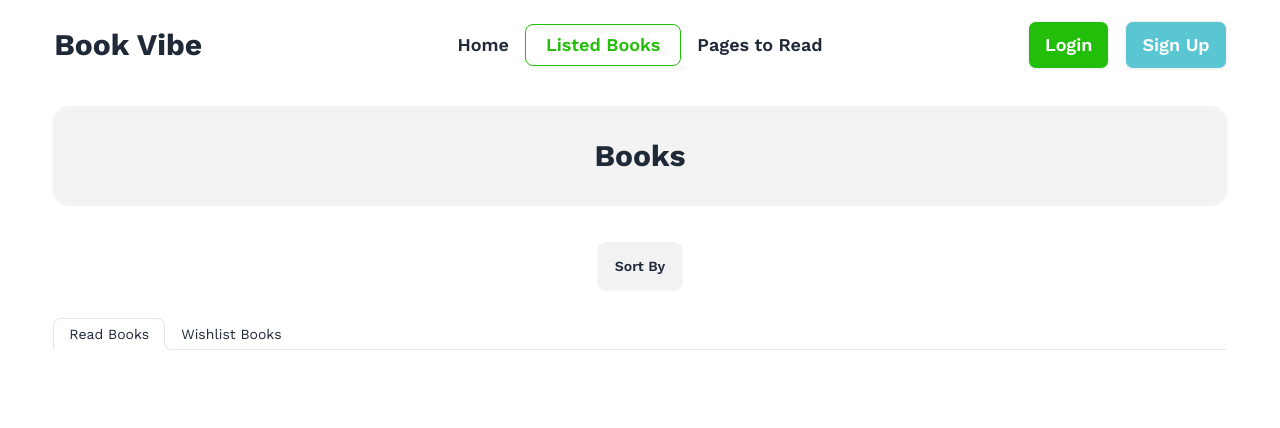
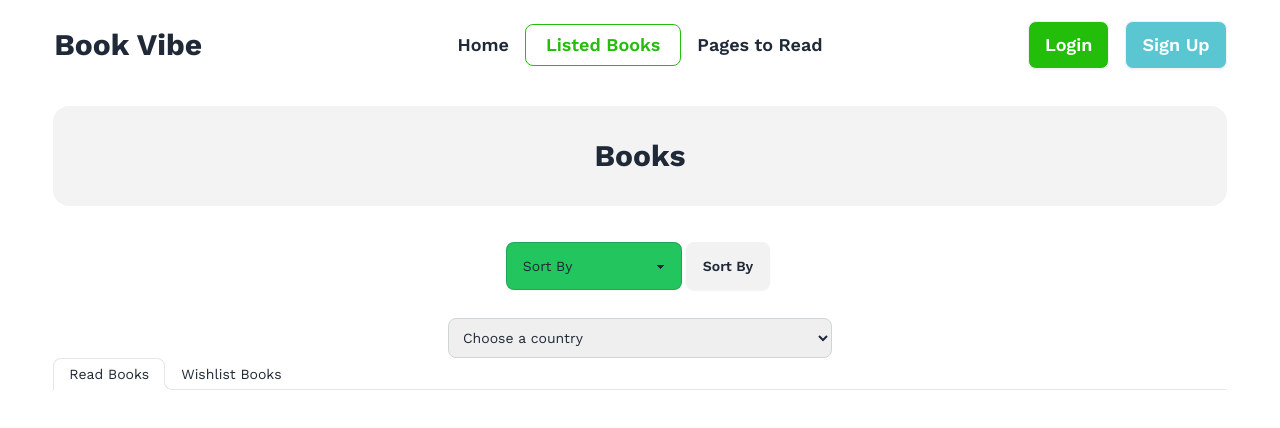
Before and after one commit to rironib/A8-Book-Vibe, a React (Vite) app: page /booklist in a window 1280 px wide. Shown: the top 428 px of the page. Built offline with nearby package versions, Linux system fonts and the light colour scheme; a web font is replaced by a local one.

Commit message:
Dist folder removed

```diff
--- a/src/Components/BookLists/BookLists.jsx
+++ b/src/Components/BookLists/BookLists.jsx
@@ -29,7 +29,15 @@ const BookLists = () => {
     return (
         <div>
             <div className='bg-[#1313130D] p-8 font-bold text-3xl text-center mb-8 rounded-2xl'>Books</div>
+
             <div className='text-center mb-6'>
+                <select className="bg-green-500 focus:bg-white select select-bordered w-42 max-w-xs">
+                    <option disabled selected>Sort By</option>
+                    <option>Rating</option>
+                    <option>Published Year</option>
+                    <option>Number of Pages</option>
+                </select>
+
                 <div className="dropdown">
                     <div tabIndex="0" role="button" className="btn m-1">Sort By</div>
                     <ul tabIndex="0" className="dropdown-content z-[1] menu p-2 shadow bg-base-100 rounded-box w-52">
@@ -39,8 +47,21 @@ const BookLists = () => {
                     </ul>
                 </div>
             </div>
+
+            <form className="max-w-sm mx-auto">
+                <select id="countries"
+                        className=" border border-gray-300  text-sm rounded-lg focus:ring-blue-500 focus:border-blue-500 block w-full p-2.5">
+                    <option selected>Choose a country</option>
+                    <option value="US">United States</option>
+                    <option value="CA">Canada</option>
+                    <option value="FR">France</option>
+                    <option value="DE">Germany</option>
+                </select>
+            </form>
+
             <div role="tablist" className="tabs tabs-lifted">
-                <input onChange={handleChange} type="radio" name="my_tabs_2" role="tab" className="tab" aria-label="Read Books" checked/>
+                <input onChange={handleChange} type="radio" name="my_tabs_2" role="tab" className="tab"
+                       aria-label="Read Books" checked/>
                 <div role="tabpanel" className="tab-content border-t-base-300 py-6">
                     {
                         dispalyReadLists.map((book) => <ListedBook key={book.bookId} book={book}/>)
```
Also changed, not shown: vercel.json (added), 1 other file (tests, documents, lock files or other folders).
